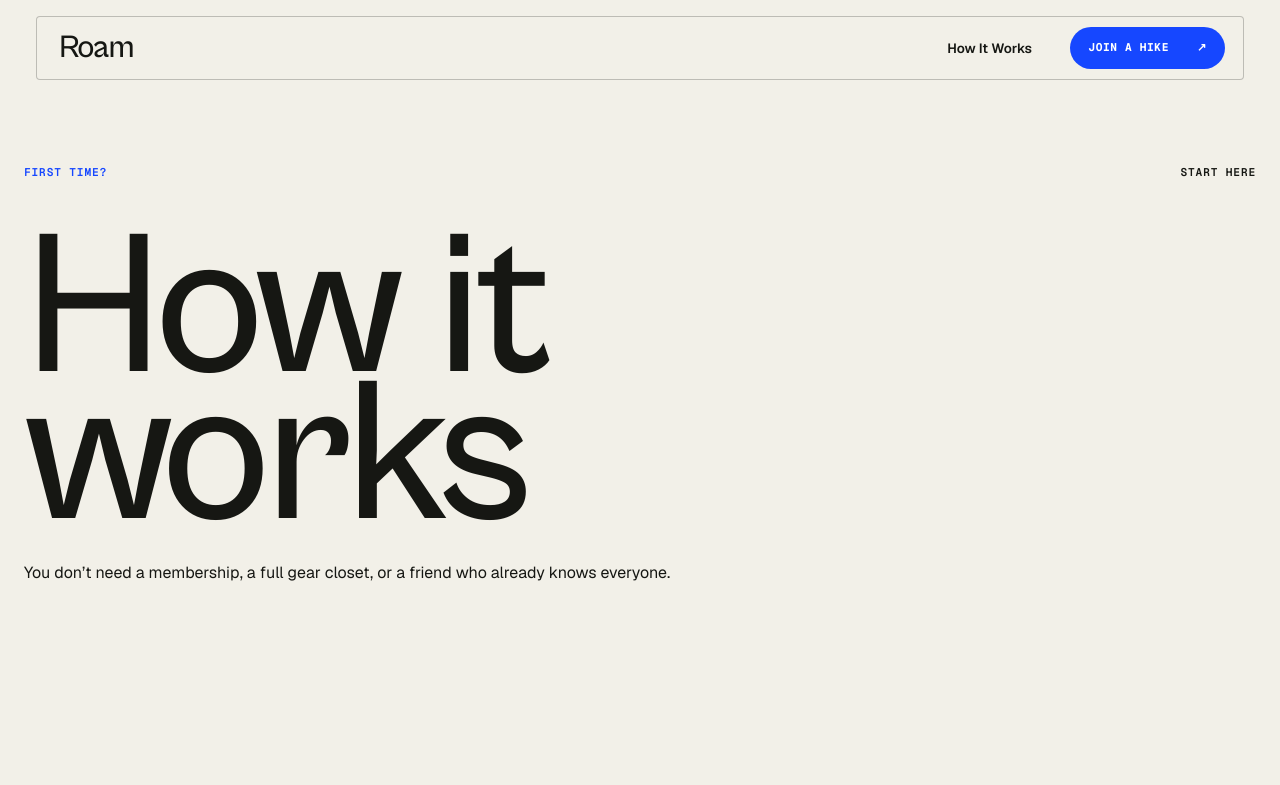
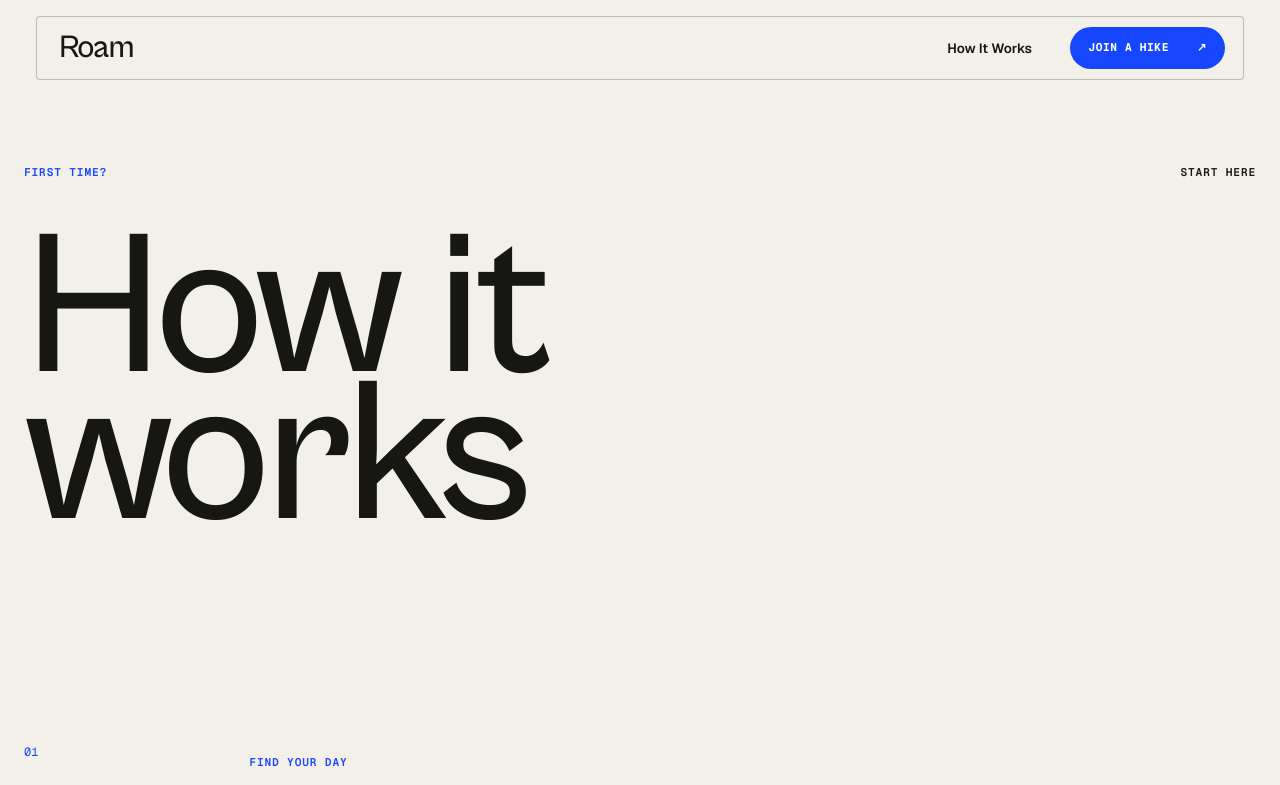
Before and after one commit to richelkim/Roam, a Next.js app: page /how-it-works in a window 1280 px wide. Shown: the top 785 px of the page. Built offline with nearby package versions, Linux system fonts and the light colour scheme; no server answers.

Commit message:
copy: simplify how it works hero

```diff
--- a/app/how-it-works/page.tsx
+++ b/app/how-it-works/page.tsx
@@ -13,7 +13,6 @@ export default function HowItWorksPage() {
       <header className="index-hero page-shell how-hero">
         <div className="index-title-row"><p className="technical blue">FIRST TIME?</p><p className="technical">START HERE</p></div>
         <h1>How it<br />works</h1>
-        <p className="index-intro">You don’t need a membership, a full gear closet, or a friend who already knows everyone.</p>
       </header>
 
       <section className="how-main page-shell">
```
